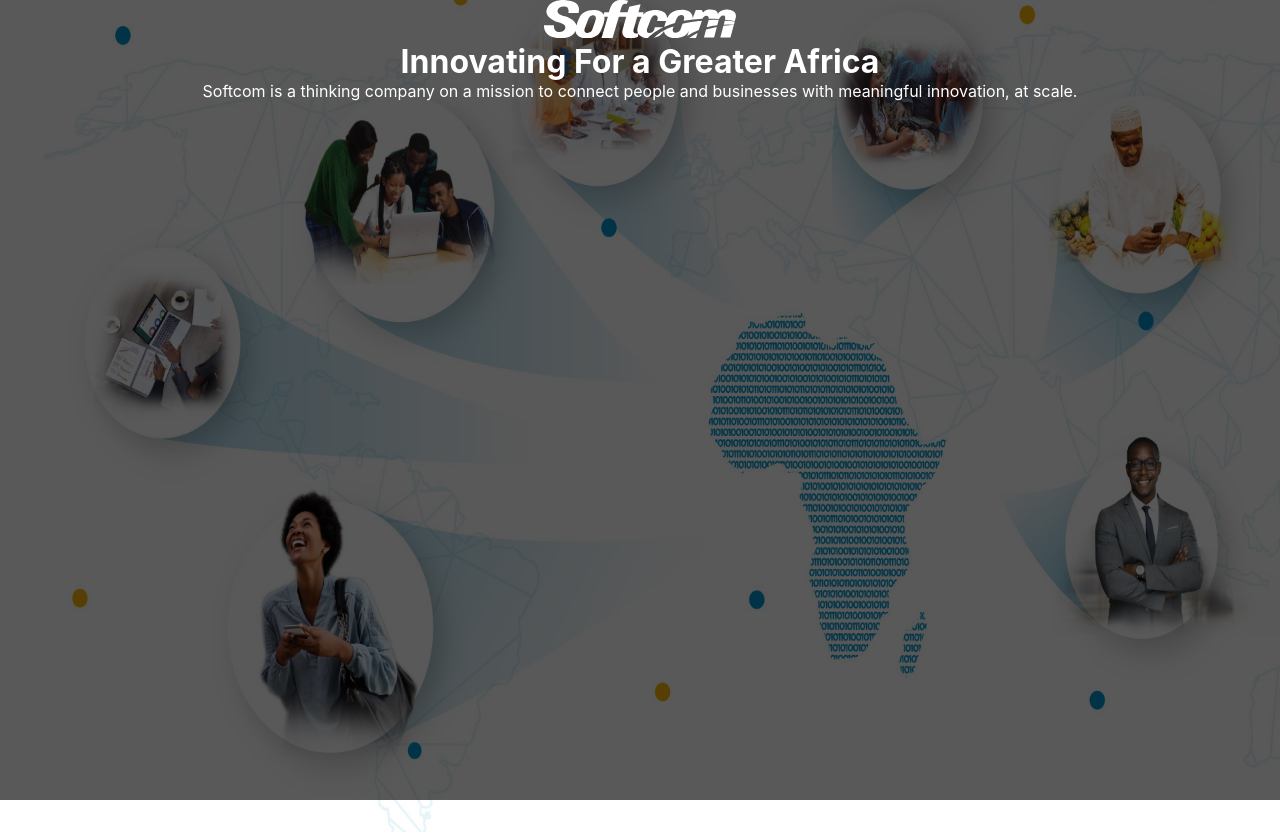
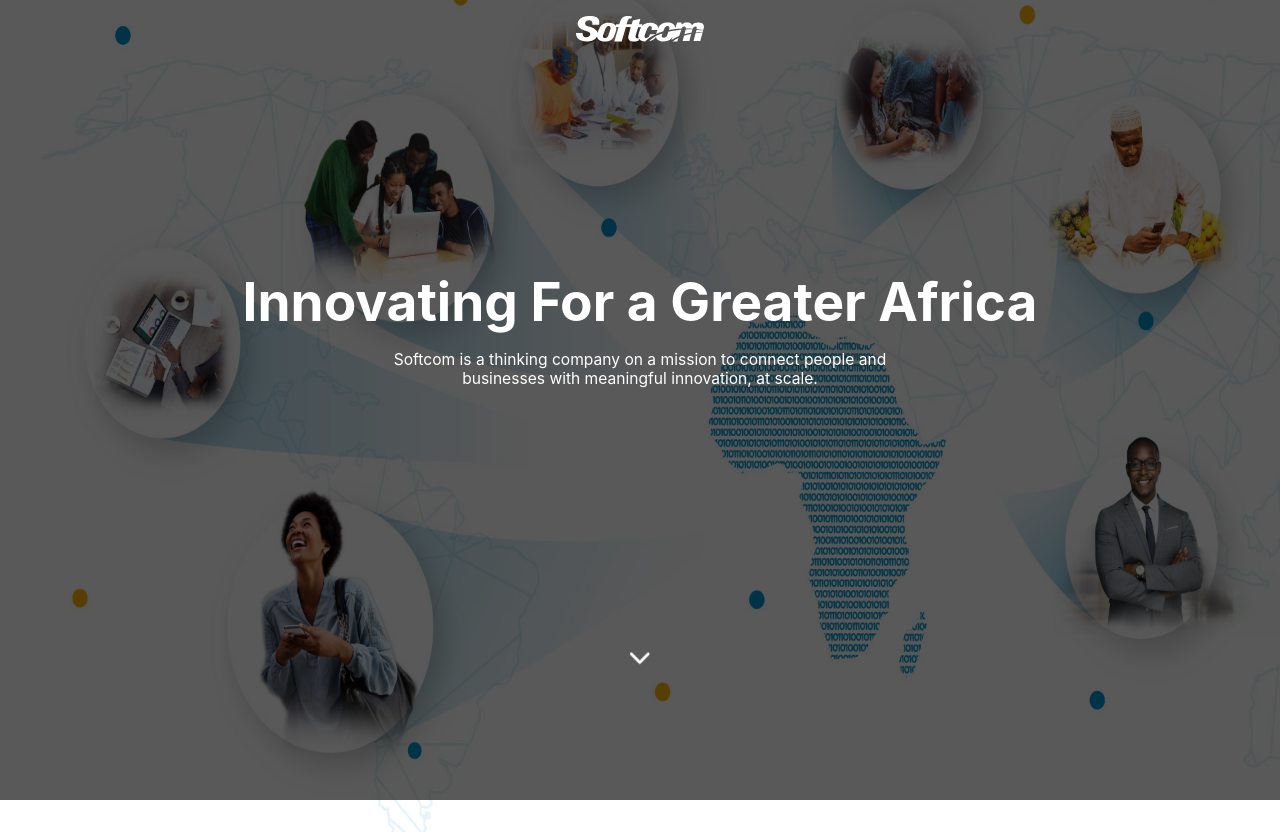
Before and after one commit to Blessedadudu/softcom-clone, a React (Create React App) app: page / in a window 1280 px wide. Built offline with nearby package versions, Linux system fonts and the light colour scheme.

Commit message:
animation update

```diff
--- a/package.json
+++ b/package.json
@@ -9,6 +9,7 @@
     "node-sass": "^4.14.1",
     "react": "^16.13.1",
     "react-dom": "^16.13.1",
+    "react-icons": "^3.10.0",
     "react-scripts": "3.4.1"
   },
   "scripts": {
--- a/src/components/Header/Header.js
+++ b/src/components/Header/Header.js
@@ -1,6 +1,7 @@
 import React from 'react';
 import banner from '../../assets/bannerDesktop.jpg';
-import './Header.scss'
+import './Header.scss';
+import { FiChevronDown } from 'react-icons/fi'
 
 const Header = () => {
     return (
@@ -31,6 +32,7 @@
                 </svg>
                 <h1>Innovating For a Greater Africa</h1>
                 <p>Softcom is a thinking company on a mission to connect people and businesses with meaningful innovation, at scale.</p>
+                <FiChevronDown className='fontArrow'/>
             </div>
         </div>
     )
--- a/src/components/Header/Header.scss
+++ b/src/components/Header/Header.scss
@@ -25,11 +25,44 @@
 
     .headerText {
         text-align: center;
+        padding: 1rem;
+
+        h1 {
+            padding: 14rem 0 0;
+            font-size: 3.32rem;
+        }
+
+        p {
+            width: 576px;
+            text-align: center;
+            margin: 0 auto;
+            font-size: .975rem;
+            padding: 1rem 0 0
+        }
+
+        .fontArrow {
+            margin: 15rem 0 0;
+            font-size: 2.1rem;
+            animation: App-logo-spin infinite 2s linear;
+
+        }
+
+        @keyframes App-logo-spin {
+            0% {
+                transform: translateY(0)
+            }
+            50% {
+                transform: translateY(40%)
+            }
+            100% {
+                transform: translateY(0)
+            }
+        }
     }
     .sofcomSVG {
         font-size: 10px;
         fill: white;
-        width: 12rem;
+        width: 8rem;
+    }
 
-    }
 }
```
Also changed, not shown: 1 other file (tests, documents, lock files or other folders).
